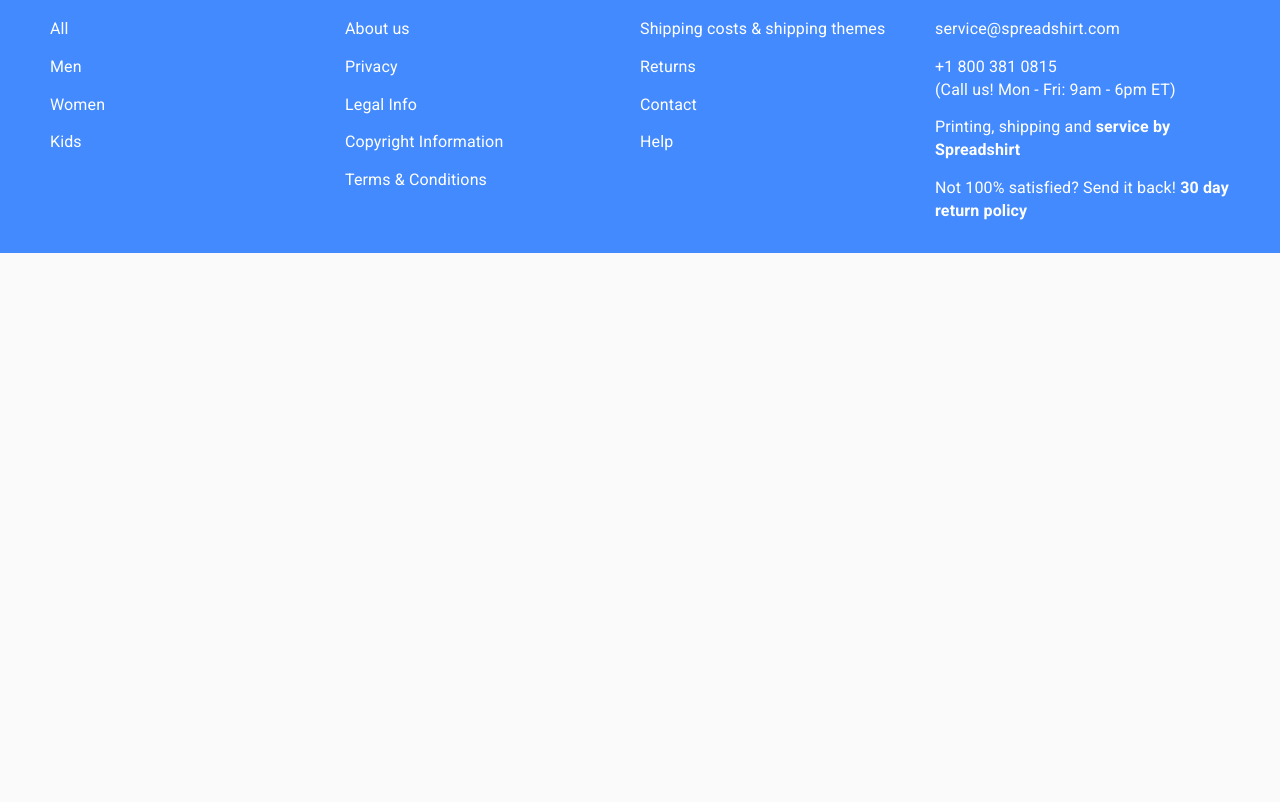
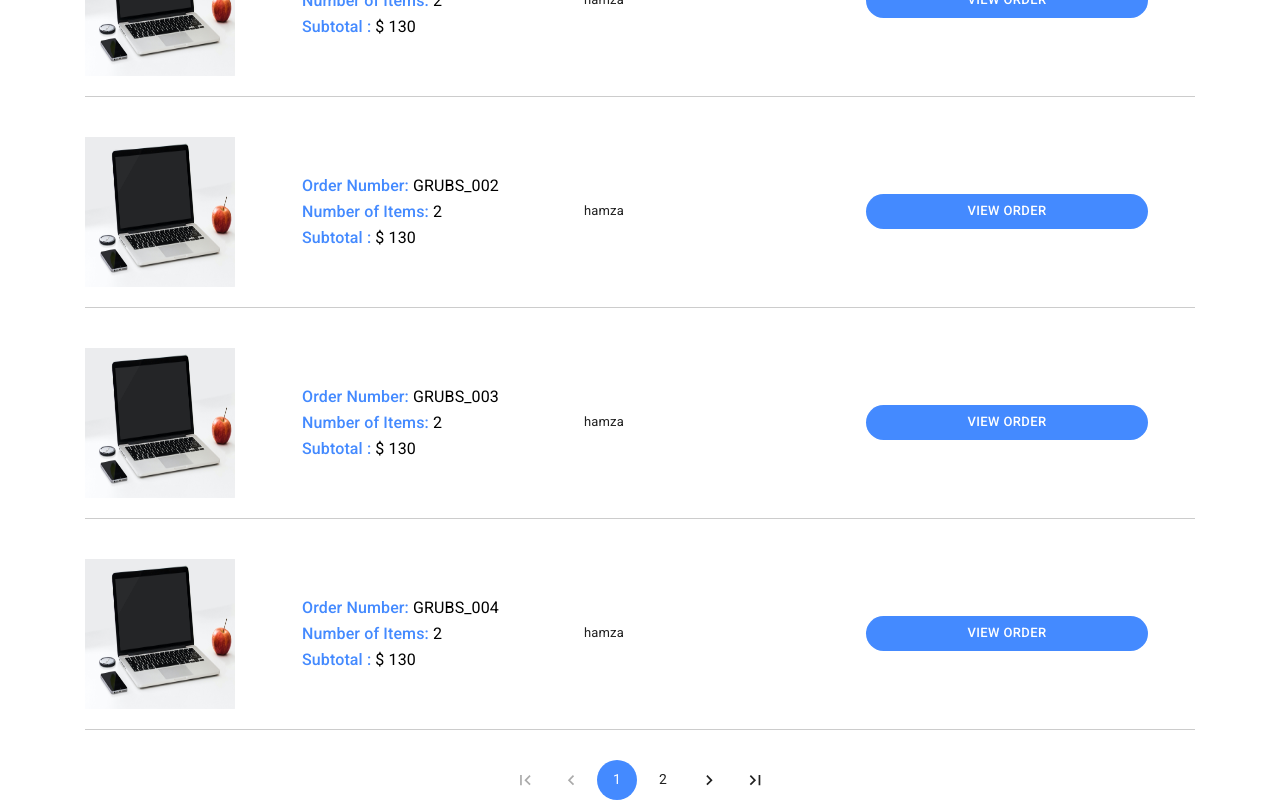
Before and after one commit to hashimtbox/eco-rect-app, a React (Create React App) app: page /profile in a window 1280 px wide. Shown: the part 640-1442 px from the top of the page. Before the commit the page ends 893 px from the top, so only its background shows below. Built offline with nearby package versions, Linux system fonts and the light colour scheme.

Commit message:
status selection added to order detail page

```diff
--- a/src/assets/styles/style.css
+++ b/src/assets/styles/style.css
@@ -986,3 +986,33 @@ a {
     width: 100%;
   }
 }
+
+.order-number {
+  border-radius: 25px !important;
+  box-shadow: none !important;
+  margin-bottom: 25px;
+}
+
+.sprd-basket-item__info_order {
+  flex: 1;
+  margin-left: 10px;
+  display: flex;
+  align-items: center;
+  justify-content: center;
+}
+
+.sprd-basket-item__info_order__col {
+  flex: 1 0 auto;
+  max-width: 30%;
+}
+
+@media only screen and (max-width: 1180px) {
+  .sprd-basket-item__info_order {
+    flex: 1;
+    margin-left: 10px;
+    display: flex;
+    flex-direction: column;
+    align-items: flex-start;
+    justify-content: flex-start;
+  }
+}
--- /dev/null
+++ b/src/components/MyOrdersUserManagement.js
@@ -0,0 +1,181 @@
+import React from "react";
+import { Button, Typography, Grid } from "@material-ui/core";
+import macbook from "../assets/macbook.jpg";
+import "../assets/styles/style.css";
+import NoItem from "./NoItem";
+import { Link } from "react-router-dom";
+import { useHistory } from "react-router";
+import Pagination from "@material-ui/lab/Pagination";
+const CartDetail = () => {
+  const history = useHistory();
+
+  const orderData = [
+    {
+      id: 1,
+      order_no: "GRUBS_001",
+      order_subtotal: 130,
+      order_items: 2,
+      order_date: "4 Nov, 2020",
+      order_status: "Pending",
+    },
+    {
+      id: 2,
+      order_no: "GRUBS_002",
+      order_subtotal: 130,
+      order_items: 2,
+      order_date: "4 Nov, 2020",
+      order_status: "Processing",
+    },
+    {
+      id: 3,
+      order_no: "GRUBS_003",
+      order_subtotal: 130,
+      order_items: 2,
+      order_date: "4 Nov, 2020",
+      order_status: "Completed",
+    },
+    {
+      id: 4,
+      order_no: "GRUBS_004",
+      order_subtotal: 130,
+      order_items: 2,
+      order_date: "4 Nov, 2020",
+      order_status: "Rejected",
+    },
+    {
+      id: 5,
+      order_no: "GRUBS_005",
+      order_subtotal: 130,
+      order_items: 2,
+      order_date: "4 Nov, 2020",
+      order_status: "Rejected",
+    },
+    {
+      id: 6,
+      order_no: "GRUBS_006",
+      order_subtotal: 130,
+      order_items: 2,
+      order_date: "4 Nov, 2020",
+      order_status: "Rejected",
+    },
+  ];
+
+  const getNoOfPages = () => {
+    try {
+      return Math.ceil(orderData.length / itemsPerPage);
+    } catch (e) {
+      return 0;
+    }
+  };
+  const itemsPerPage = 4;
+  const [page, setPage] = React.useState(1);
+  const [noOfPages] = React.useState(getNoOfPages());
+
+  const handleChange = (event, value) => {
+    setPage(value);
+  };
+
+  return orderData && orderData.length ? (
+    <div>
+      <Grid item xl={12} lg={12} md={12} sm={12} xs={12}>
+        <div>
+          {orderData
+            .slice((page - 1) * itemsPerPage, page * itemsPerPage)
+            .map((item) => {
+              return (
+                <div key={item.id}>
+                  <div
+                    style={{
+                      display: "flex",
+                      paddingTop: 20,
+                      paddingBottom: 20,
+                    }}
+                  >
+                    <div>
+                      <img
+                        src={item.main_image || macbook}
+                        alt={macbook}
+                        height="150"
+                        width="150"
+                      />
+                    </div>
+                    <div
+                      className="sprd-basket-item__info_order"
+                      style={{ marginLeft: 20 }}
+                    >
+                      <div className="sprd-basket-item__info_order__col">
+                        <Typography
+                          style={{ fontSize: 16, margin: 0, color: "#448aff" }}
+                          variant={"h6"}
+                        >
+                          Order Number:{" "}
+                          <span style={{ fontWeight: 400, color: "black " }}>
+                            {item.order_no}
+                          </span>
+                        </Typography>
+
+                        <Typography
+                          style={{ fontSize: 16, margin: 0, color: "#448aff" }}
+                          variant={"h6"}
+                        >
+                          Number of Items:{" "}
+                          <span style={{ fontWeight: 400, color: "black " }}>
+                            {item.order_items}
+                          </span>
+                        </Typography>
+                        <Typography
+                          style={{ fontSize: 16, margin: 0, color: "#448aff" }}
+                          variant={"h6"}
+                        >
+                          Subtotal :{" "}
+                          <span style={{ fontWeight: 400, color: "black " }}>
+                            $ {item.order_subtotal}
+                          </span>
+                        </Typography>
+                      </div>
+                      <div className="sprd-basket-item__info_order__col">
+                        hamza
+                      </div>
+                      <div className="sprd-basket-item__info_order__col">
+                        <Button
+                          type="submit"
+                          fullWidth
+                          variant="contained"
+                          color="secondary"
+                          className="order-number"
+                        >
+                          View Order
+                        </Button>
+                        {/* <DeleteIcon className="delete-icon" /> */}
+                      </div>
+                    </div>
+                  </div>
+
+                  <div
+                    style={{ marginBottom: 20 }}
+                    className="border-bottom-item-cart"
+                  ></div>
+                </div>
+              );
+            })}
+        </div>
+      </Grid>
+      <div className="product-pagination" style={{ marginBottom: 40 }}>
+        <Pagination
+          count={noOfPages}
+          page={page}
+          onChange={handleChange}
+          defaultPage={1}
+          color="secondary"
+          size="large"
+          showFirstButton
+          showLastButton
+        />
+      </div>
+    </div>
+  ) : (
+    <NoItem text="There are no Orders Placed" />
+  );
+};
+
+export default CartDetail;
--- a/src/components/Profile.js
+++ b/src/components/Profile.js
@@ -8,6 +8,7 @@ import "../assets/styles/style.css";
 import { useSelector } from "react-redux";
 import Template from "./Template";
 import { useHistory } from "react-router-dom";
+import MyOrdersUserManagement from "./MyOrdersUserManagement";
 
 function Profile(props) {
   const history = useHistory();
@@ -120,8 +121,9 @@ function Profile(props) {
               fontWeight: 500,
             }}
           >
-            My Orders
+            My orders
           </Typography>
+          <MyOrdersUserManagement />
         </div>
       </div>
     </Template>
```
Also changed, not shown: 1 other file (tests, documents, lock files or other folders).
